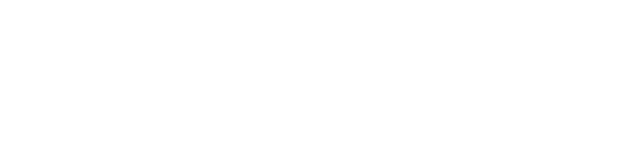
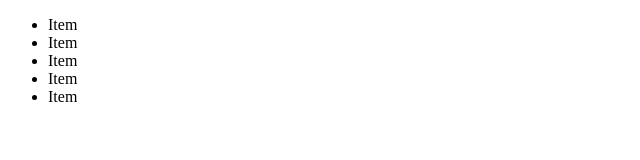
Before and after one commit to vikravch/repo_git_update, a plain HTML site: page index.htm in a window 1280 px wide. Shown: the whole page, without its empty margins (0-640 px from the left). Drawn offline with Linux system fonts and the light colour scheme.

Commit message:
commit items list

```diff
--- a/index.htm
+++ b/index.htm
@@ -5,5 +5,13 @@
     <meta name="viewport" content="width=device-width, initial-scale=1.0" />
     <title>Document</title>
   </head>
-  <body></body>
+  <body>
+    <ul>
+      <li>Item</li>
+      <li>Item</li>
+      <li>Item</li>
+      <li>Item</li>
+      <li>Item</li>
+    </ul>
+  </body>
 </html>
```
